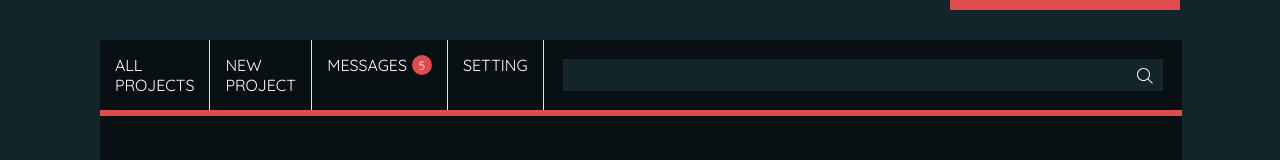
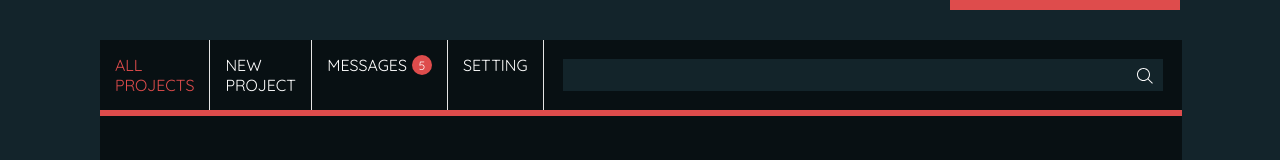
Before and after one commit to glodi-mboko/front-folio-admi, a React (Create React App) app: page /admi in a window 1280 px wide. Shown: the part 179-339 px from the top of the page. Built offline with nearby package versions, Linux system fonts and the light colour scheme.

Commit message:
style:stilyze head link administration content

```diff
--- a/src/components/content_admi/ContentHeadAdmi.js
+++ b/src/components/content_admi/ContentHeadAdmi.js
@@ -1,14 +1,24 @@
 import React from "react";
 import Search from "../../images/svg/search.svg";
+import { NavLink } from "react-router-dom";
 const ContentHeadAdmi = () => {
   return (
     <div className="content-admi__head">
-      <div className="label-link">ALL PROJECTS</div>
-      <div className="label-link">NEW PROJECT</div>
       <div className="label-link">
-        MESSAGES <div className="label-link__msg-number">5</div>
+        <NavLink activeClassName="active" to="/admi">
+          ALL PROJECTS
+        </NavLink>
       </div>
-      <div className="label-link">SETTING</div>
+      <div className="label-link">
+        <NavLink to="/adm">NEW PROJECT</NavLink>
+      </div>
+      <div className="label-link">
+        <NavLink to="/ad">MESSAGES</NavLink>
+        <div className="label-link__msg-number">5</div>
+      </div>
+      <div className="label-link">
+        <NavLink to="/a">SETTING</NavLink>
+      </div>
       <div className="search-zone">
         <img src={Search} alt="search" />
         <input type="text" placeholder="" />
--- a/src/components/content_admi/_contentAdmiPage.scss
+++ b/src/components/content_admi/_contentAdmiPage.scss
@@ -2,14 +2,21 @@
   width: 84.5vw;
   height: 70vh;
   margin: 30px 100px;
+  color: white;
   background-color: #081013;
   &__head {
     display: flex;
     border-bottom: 6px #de4c4c solid;
+    & .active {
+      color: #de4c4c;
+    }
+    & a {
+      text-decoration: none;
+      color: white;
+    }
     & .label-link {
       border-right: 1px #e5e5e5 solid;
       padding: 15px;
-      color: white;
       &__msg-number {
         display: flex;
         align-items: center;
```
